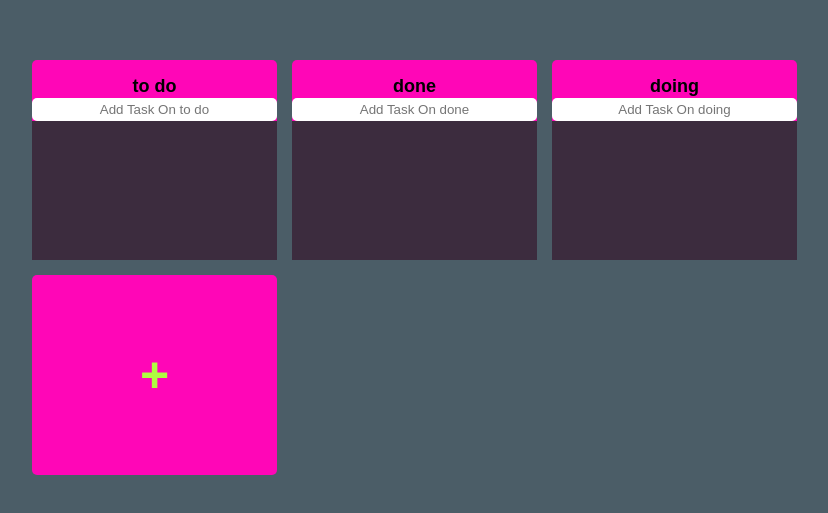
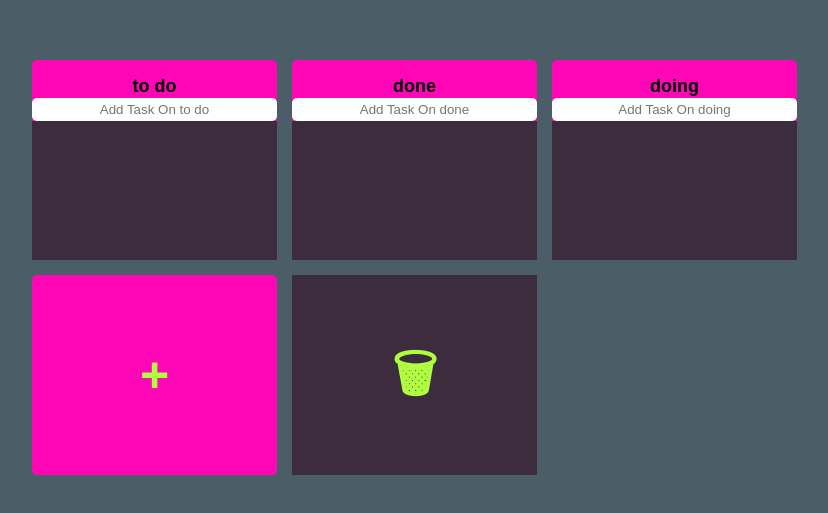
Before and after one commit to Ospac/kanban-board, a React (Create React App) app: page / in a window 1280 px wide. Shown: the part 133-646 px from the top of the page, without its empty margins (268-1096 px from the left). Built offline with nearby package versions, Linux system fonts and the light colour scheme.

Commit message:
deleting card feature

```diff
--- a/src/App.tsx
+++ b/src/App.tsx
@@ -1,10 +1,11 @@
 import styled from 'styled-components';
-import {DragDropContext, DropResult} from 'react-beautiful-dnd';
+import {DragDropContext, DraggableLocation, DropResult} from 'react-beautiful-dnd';
 import { createGlobalStyle } from 'styled-components'
 import { useRecoilState } from 'recoil';
 import { IToDoState, toDoState } from './atoms';
 import Board from './components/Board';
 import AddBoard from './components/AddBoard';
+import DeleteBoard from './components/DeleteBoard';
 
 
 const GlobalStyle = createGlobalStyle`
@@ -84,22 +85,39 @@ const Boards = styled.div`
   gap: 15px;
   grid-template-columns: repeat(3, 1fr);
 `
-
+interface IOnKabanBoard {
+  destination : DraggableLocation,
+  source : DraggableLocation,
+  allBoards : IToDoState
+}
 
 function App() {
-
   const [toDos, setTodos] = useRecoilState(toDoState);
+  const onDragEndToDeleteBoard = ({destination, source, allBoards} : IOnKabanBoard) => {
+    const copyToDos : IToDoState = {};
+    Object.keys(allBoards).forEach((boardKey) => {
+      copyToDos[boardKey] = [...allBoards[boardKey]];
+    })
+    copyToDos[source.droppableId].splice(source.index, 1);
+    return copyToDos;
+  }
+  const onDragEndToKanbanBoard = ({destination, source, allBoards} : IOnKabanBoard ) => {
+    const copyToDos : IToDoState = {};
+    Object.keys(allBoards).forEach((boardKey) => {
+      copyToDos[boardKey] = [...allBoards[boardKey]];
+    })
+    const splicedObject = copyToDos[source.droppableId].splice(source.index, 1);
+    copyToDos[destination.droppableId].splice(destination.index, 0, splicedObject[0]);
+    return copyToDos;
+  }
   const onDragEnd = (info : DropResult) => {
     setTodos((allBoards) => {
       const {destination, source} = info;
       if(!destination) return allBoards;
-      const copyToDos : IToDoState = {};
-      Object.keys(allBoards).forEach((boardKey) => {
-        copyToDos[boardKey] = [...allBoards[boardKey]];
-      })
-      const splicedObject = copyToDos[source.droppableId].splice(source.index, 1);
-      copyToDos[destination.droppableId].splice(destination.index, 0, splicedObject[0]);
-      return copyToDos;
+      if(destination.droppableId === "deleteBoard"){
+        return onDragEndToDeleteBoard({destination, source, allBoards});
+      }
+      return onDragEndToKanbanBoard({destination, source, allBoards})
     })
   };
   return (
@@ -110,6 +128,7 @@ function App() {
           <Boards>
             {Object.keys(toDos).map(boardId => <Board key={boardId} boardId={boardId} toDos={toDos[boardId]}/>)}
             <AddBoard/>
+            <DeleteBoard/>
           </Boards>
         </Wrapper>
       </DragDropContext>
--- a/src/components/Board.tsx
+++ b/src/components/Board.tsx
@@ -18,7 +18,7 @@ interface IAreaProps{
     isDraggingOver : boolean,
     isDraggingFromThisWith: boolean
 }
-const Area = styled.div<IAreaProps>`
+export const Area = styled.div<IAreaProps>`
     background-color: ${props => props.isDraggingOver? props.theme.boardDraggingToColor : props.isDraggingFromThisWith? props.theme.boardDraggingFromColor : props.theme.boardContentColor};
     flex-grow: 1;
     padding: 10px 15px;
--- a/src/components/BoardTitle.tsx
+++ b/src/components/BoardTitle.tsx
@@ -39,7 +39,6 @@ export function BoardTitle({boardId} : IBoardTitleProps){
             newTitle : boards[boardId]
         }
     });
-    console.log(boards);
     return <TitleForm onSubmit={handleSubmit(onValid)}>
         <input
         {...register("newTitle", {required : true})}
--- a/src/components/DeleteBoard.tsx
+++ b/src/components/DeleteBoard.tsx
@@ -1,24 +1,44 @@
+import { Droppable } from 'react-beautiful-dnd';
 import { useRecoilState } from 'recoil';
 import styled from 'styled-components'
 import { toDoState } from '../atoms';
+
 const Wrapper = styled.div`
   background-color: ${props => props.theme.boardColor};
   border-radius: 5px;
   min-height: 200px;
   display: flex;
-  justify-content: center;
-  align-items: center;
   font-size: 50px;
   font-weight: bold;
   color: ${prop => prop.theme.cardColor};
 `
+interface IAreaProps{
+    isDraggingOver : boolean,
+    isDraggingFromThisWith: boolean
+}
+const Area = styled.div<IAreaProps>`
+    background-color: ${props => props.isDraggingOver? props.theme.boardDraggingToColor : props.isDraggingFromThisWith? props.theme.boardDraggingFromColor : props.theme.boardContentColor};
+    flex-grow: 1;
+    padding: 10px 15px;
+    transition: background-color 0.3s ease-in-out;
+    display: flex;
+    flex-direction: column;
+    justify-content: center;
+    align-items: center;
+`
 function DeleteBoard(){
-    const [toDos, setToDos] = useRecoilState(toDoState);
-    const onClick = () => {
-
-    }
-    return <Wrapper onClick={onClick}>
-        +
+    return <Wrapper>
+        <Droppable droppableId={"deleteBoard"}>{(magic, snapshot) =>
+            <Area
+            isDraggingOver={snapshot.isDraggingOver}
+            isDraggingFromThisWith={Boolean(snapshot.draggingFromThisWith)}
+            ref={magic.innerRef}
+            {...magic.droppableProps}>
+                🗑
+            {magic.placeholder}
+            </Area>
+        }
+        </Droppable>
     </Wrapper>
 }
 
```
